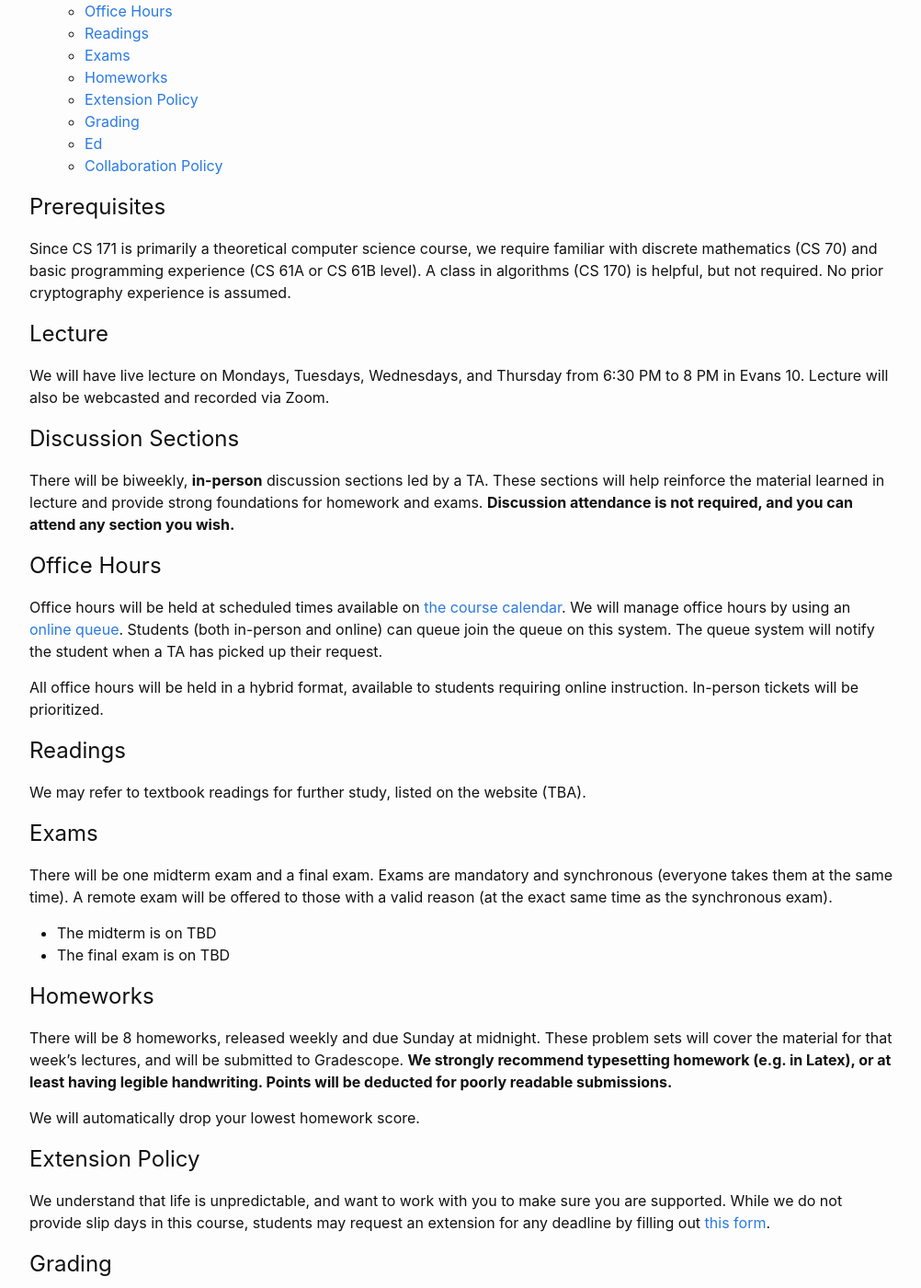
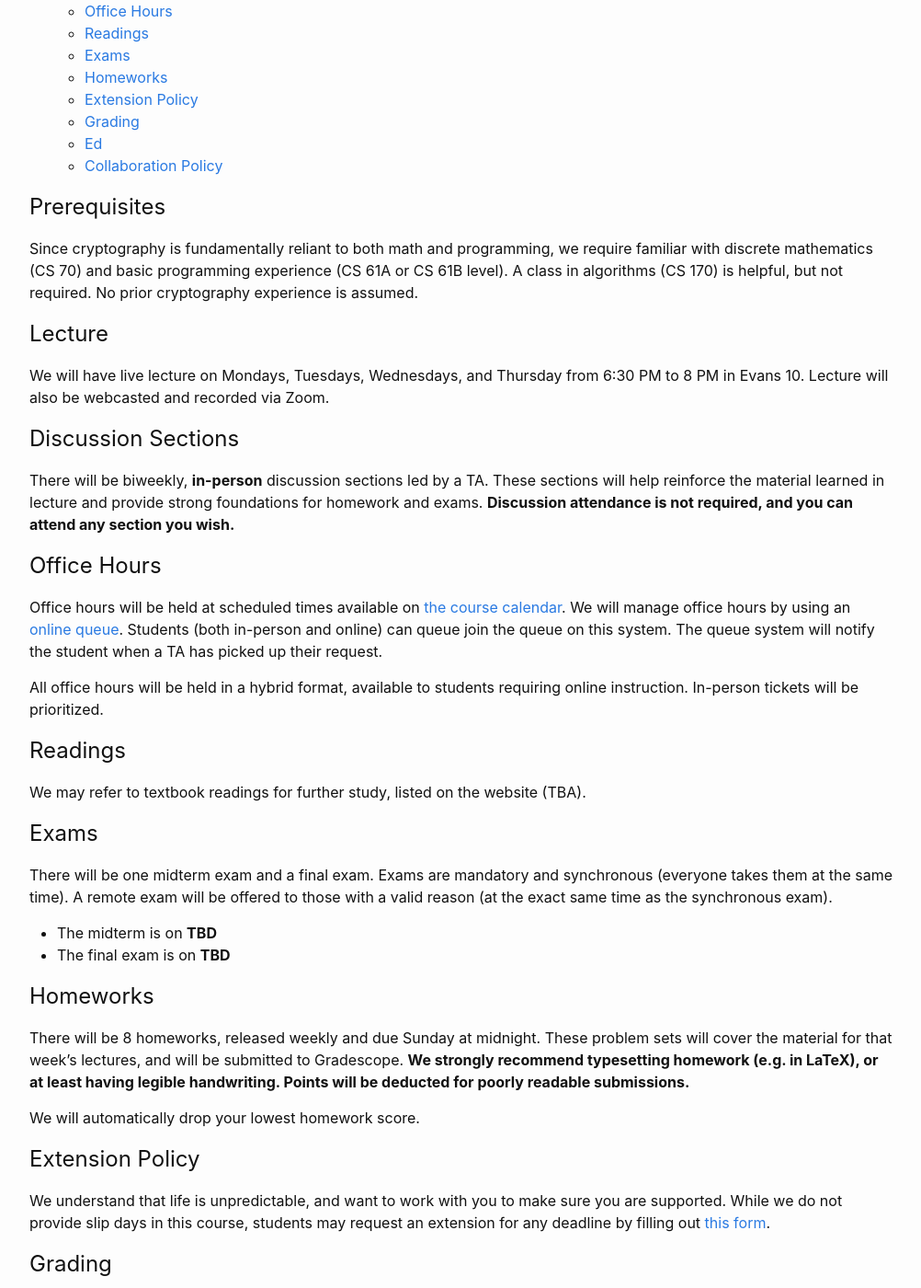
Before and after one commit to CS171-Staff/cs171-su23-website, a Jekyll site: the page built from policies.md, in a window 1280 px wide and 1400 px high, scrolled down 360 px. Shown: the whole window at 92% size, without its empty margins (138-1140 px from the left). Built offline with Jekyll 4.4.1, drawn with Linux system fonts in a browser that asks for light colours.

Commit message:
policies change

```diff
--- a/policies.md
+++ b/policies.md
@@ -11,7 +11,7 @@ order: 3
 
 ## Prerequisites
 
-Since CS 171 is primarily a theoretical computer science course, we require familiar with discrete mathematics (CS 70) and basic programming experience (CS 61A or CS 61B level). A class in algorithms (CS 170) is helpful, but not required. No prior cryptography experience is assumed.
+Since cryptography is fundamentally reliant to both math and programming, we require familiar with discrete mathematics (CS 70) and basic programming experience (CS 61A or CS 61B level). A class in algorithms (CS 170) is helpful, but not required. No prior cryptography experience is assumed.
 
 ## Lecture
 
@@ -35,12 +35,12 @@ We may refer to textbook readings for further study, listed on the website (TBA)
 
 There will be one midterm exam and a final exam. Exams are mandatory and synchronous (everyone takes them at the same time). A remote exam will be offered to those with a valid reason (at the exact same time as the synchronous exam).
 
-* The midterm is on TBD
-* The final exam is on TBD
+* The midterm is on **TBD**
+* The final exam is on **TBD**
 
 ## Homeworks
 
-There will be 8 homeworks, released weekly and due Sunday at midnight. These problem sets will cover the material for that week's lectures, and will be submitted to Gradescope. **We strongly recommend typesetting homework (e.g. in Latex), or at least having legible handwriting. Points will be deducted for poorly readable submissions.**
+There will be 8 homeworks, released weekly and due Sunday at midnight. These problem sets will cover the material for that week's lectures, and will be submitted to Gradescope. **We strongly recommend typesetting homework (e.g. in LaTeX), or at least having legible handwriting. Points will be deducted for poorly readable submissions.**
 
 We will automatically drop your lowest homework score.
 
```
